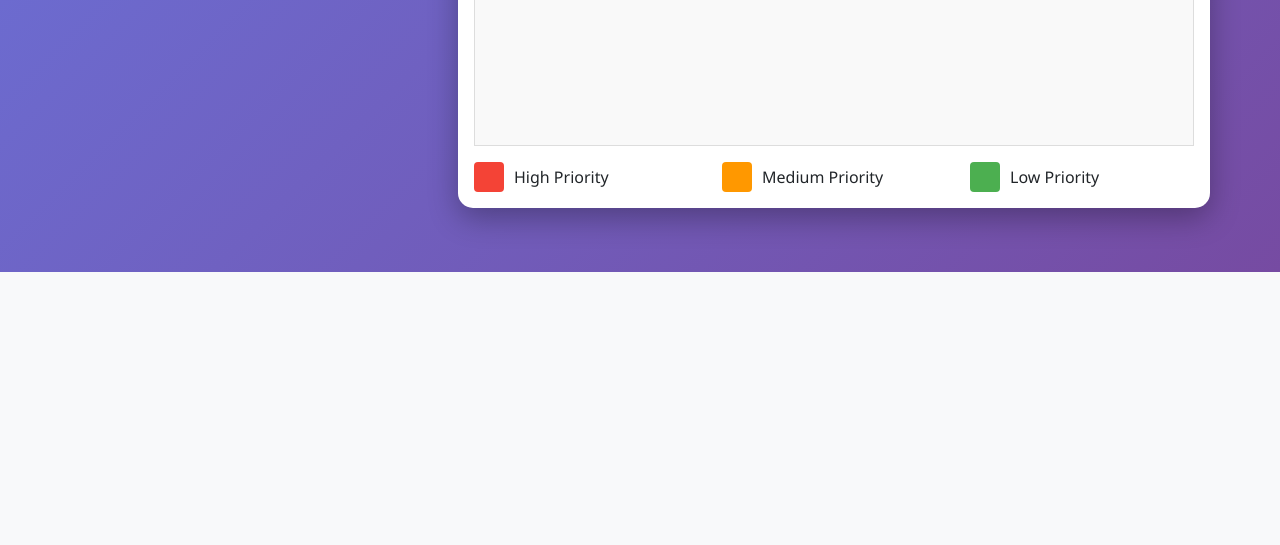
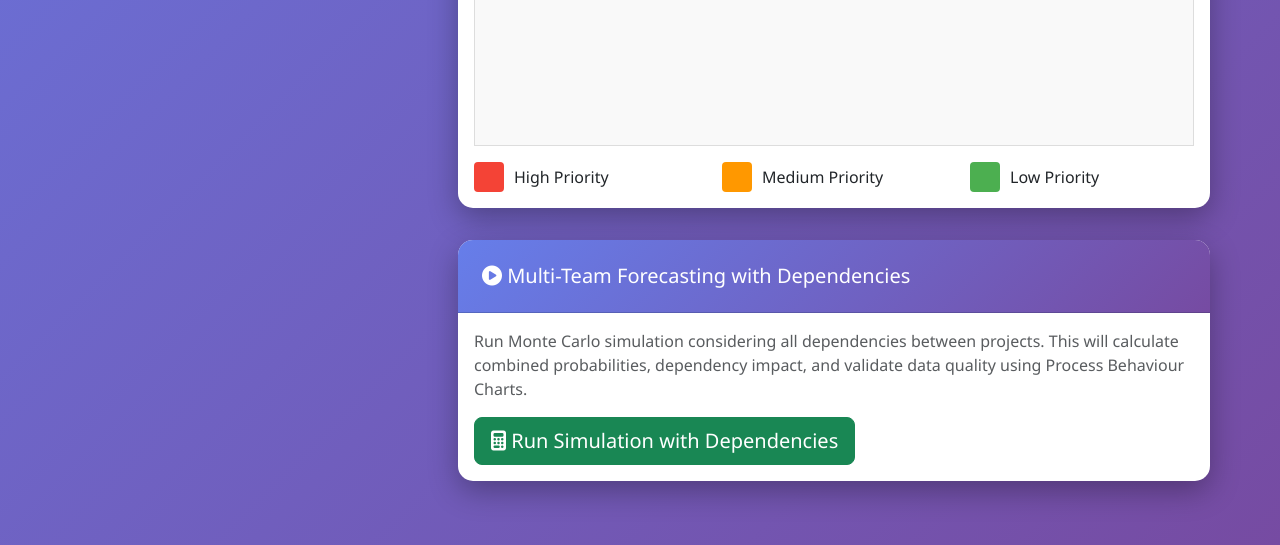
Before and after one commit to RodrigoAlmeidadeOliveira/flow-forecaster, a Python web app: template templates/portfolio_manager.html in a window 1280 px wide. Shown: the part 928-1473 px from the top of the page. Before the commit the page ends 1200 px from the top, so only its background shows below. Run offline with Jinja, Linux system fonts and the light colour scheme; the template is opened without the code that fills it, so the values that code supplies are empty; some libraries are stand-ins or nearby versions.

Commit message:
ajustes na tela de portfolio

```diff
--- a/static/js/portfolio_manager.js
+++ b/static/js/portfolio_manager.js
@@ -467,14 +467,13 @@ async function runSimulationWithDependencies() {
     if (!currentPortfolioId) return;
 
     // Show loading
-    document.getElementById('simulationResults').style.display = 'block';
-    document.getElementById('simulationContent').innerHTML = `
-        <div class="text-center p-5">
-            <div class="spinner-border text-primary mb-3" style="width: 3rem; height: 3rem;" role="status"></div>
-            <p class="lead">Executando simulação com análise de dependências...</p>
-            <p class="text-muted">Calculando combined probabilities e impacto das dependências</p>
-        </div>
-    `;
+    const btnSimulation = document.getElementById('btnRunSimulation');
+    const spinner = document.getElementById('simulationSpinner');
+    const resultsContainer = document.getElementById('dependencySimulationResults');
+
+    btnSimulation.disabled = true;
+    spinner.style.display = 'block';
+    resultsContainer.style.display = 'none';
 
     try {
         const response = await fetch(`/api/portfolios/${currentPortfolioId}/simulate-with-dependencies`, {
@@ -496,12 +495,21 @@ async function runSimulationWithDependencies() {
 
     } catch (error) {
         console.error('Error running dependency simulation:', error);
-        document.getElementById('simulationContent').innerHTML = `
-            <div class="alert alert-danger">
-                <i class="fas fa-exclamation-triangle"></i>
-                <strong>Erro:</strong> ${error.message}
+        const resultsContainer = document.getElementById('dependencySimulationResults');
+        resultsContainer.style.display = 'block';
+        resultsContainer.innerHTML = `
+            <div class="card border-danger">
+                <div class="card-body">
+                    <div class="alert alert-danger mb-0">
+                        <i class="fas fa-exclamation-triangle"></i>
+                        <strong>Erro:</strong> ${error.message}
+                    </div>
+                </div>
             </div>
         `;
+    } finally {
+        btnSimulation.disabled = false;
+        spinner.style.display = 'none';
     }
 }
 
@@ -840,7 +848,9 @@ function renderDependencySimulationResults(result) {
     ` : '';
 
     // Render everything
-    document.getElementById('simulationContent').innerHTML = `
+    const resultsContainer = document.getElementById('dependencySimulationResults');
+    resultsContainer.style.display = 'block';
+    resultsContainer.innerHTML = `
         ${combinedProbsCard}
         ${forecastComparisonCard}
         ${depAnalysisCard}
--- a/templates/portfolio_manager.html
+++ b/templates/portfolio_manager.html
@@ -294,6 +294,37 @@
                         </div>
                     </div>
                 </div>
+
+                <!-- Simulation with Dependencies -->
+                <div class="mt-4">
+                    <div class="card">
+                        <div class="card-header bg-success text-white">
+                            <h5 class="mb-0">
+                                <i class="fas fa-play-circle"></i> Multi-Team Forecasting with Dependencies
+                            </h5>
+                        </div>
+                        <div class="card-body">
+                            <p class="text-muted mb-3">
+                                Run Monte Carlo simulation considering all dependencies between projects.
+                                This will calculate combined probabilities, dependency impact, and validate data quality using Process Behaviour Charts.
+                            </p>
+                            <button class="btn btn-success btn-lg" onclick="runSimulationWithDependencies()" id="btnRunSimulation">
+                                <i class="fas fa-calculator"></i> Run Simulation with Dependencies
+                            </button>
+                            <div id="simulationSpinner" class="mt-3" style="display: none;">
+                                <div class="spinner-border text-success" role="status">
+                                    <span class="visually-hidden">Loading...</span>
+                                </div>
+                                <span class="ms-2">Running simulation...</span>
+                            </div>
+                        </div>
+                    </div>
+                </div>
+
+                <!-- Simulation Results Container -->
+                <div id="dependencySimulationResults" class="mt-4" style="display: none;">
+                    <!-- Results will be dynamically inserted here by renderDependencySimulationResults() -->
+                </div>
             </div>
         </div>
     </div>
```
